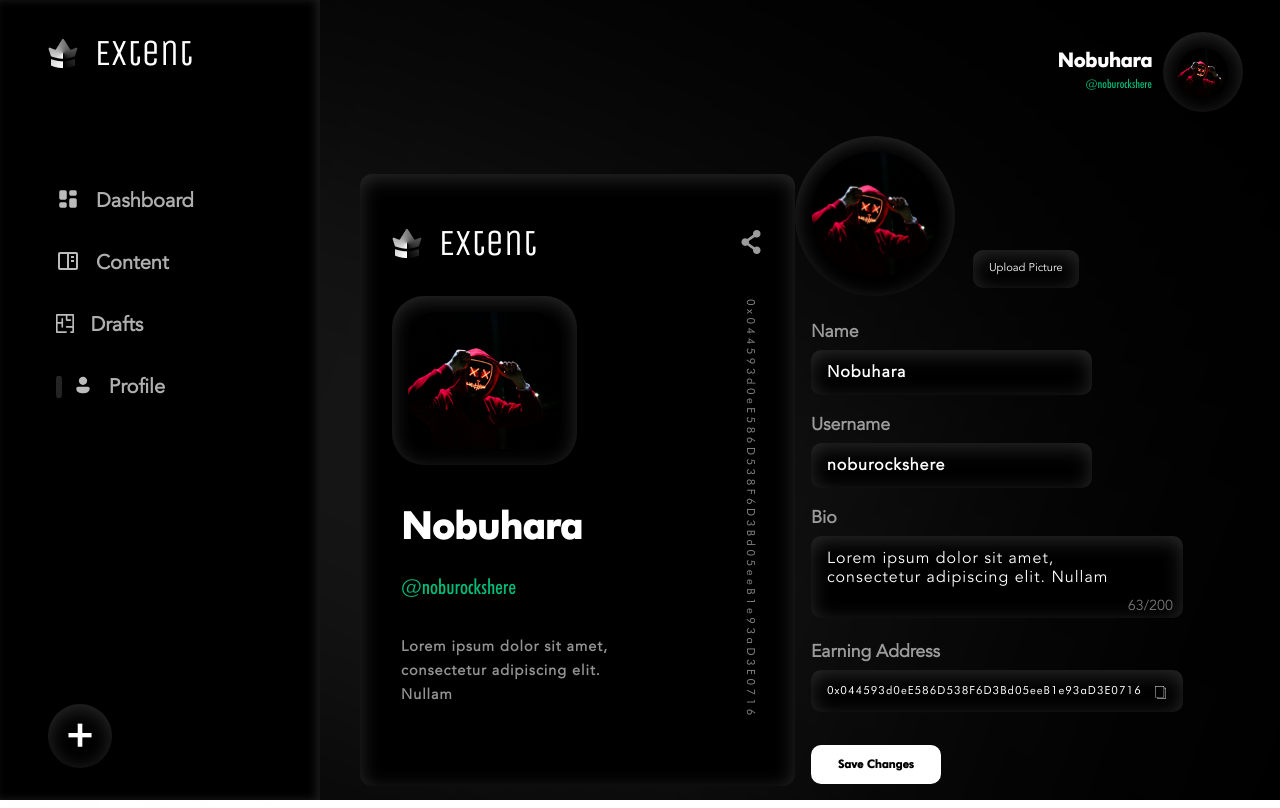
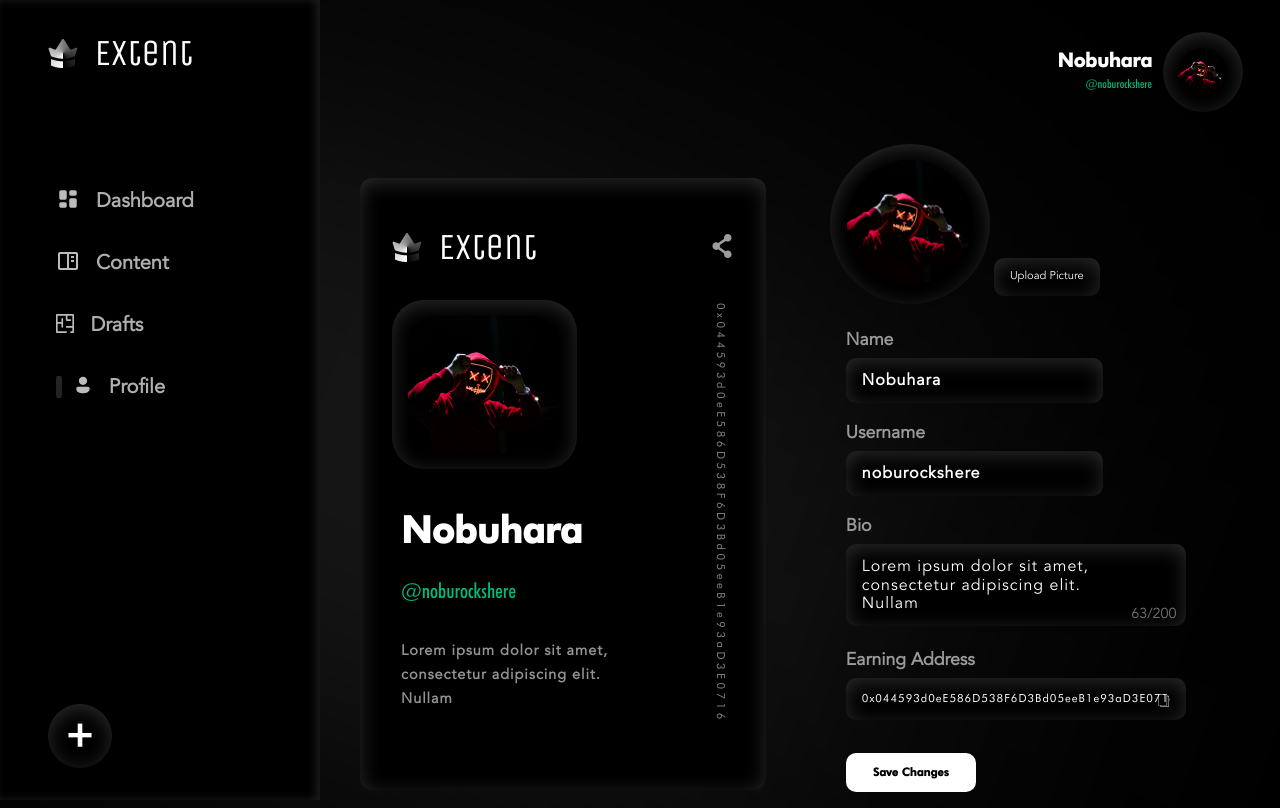
Before and after one commit to Extent-Org/Extent-Frontend, a React (Create React App) app: page /creator/profile in a window 1280 px wide. Built offline with nearby package versions, Linux system fonts and the light colour scheme.

Commit message:
[fix] reduce padding between card and form, align card and form

```diff
--- a/src/components/CreatorPage/CreatorProfile/CreatorProfile.scss
+++ b/src/components/CreatorPage/CreatorProfile/CreatorProfile.scss
@@ -5,5 +5,6 @@
   text-align: left;
   &__area{
     @include center__element(row);
+    align-items: top;
   }
 }
--- a/src/components/CreatorPage/CreatorProfile/CreatorProfileComponents/ProfileCard.scss
+++ b/src/components/CreatorPage/CreatorProfile/CreatorProfileComponents/ProfileCard.scss
@@ -4,7 +4,7 @@
   position: relative;
   padding: 3rem 2.5vw 4rem 2.5vw;
   width: 29rem;
-  margin: 0 auto;
+  margin: 0 2rem 0 0;
   background-color: black;
   border-radius: 12px;
   box-shadow: inset 0px 4px 20px rgba(170, 170, 170, 0.25);
--- a/src/components/CreatorPage/CreatorProfile/CreatorProfileComponents/ProfileForm.scss
+++ b/src/components/CreatorPage/CreatorProfile/CreatorProfileComponents/ProfileForm.scss
@@ -1,14 +1,13 @@
 @import "./../../../../scss/imports";
 .ProfileForm {
-  min-height: 75vh;
   width: 30rem;
   font-family: "AvenirBook";
-  margin: 0 auto;
+  margin: 0 0 0 2rem;
   &__span {
     display: flex;
     position: relative;
     &-img {
-      margin-top: -3vh;
+      margin-top: -1rem;
       padding: 1rem;
       background-color: black;
       border-radius: 50%;
```
